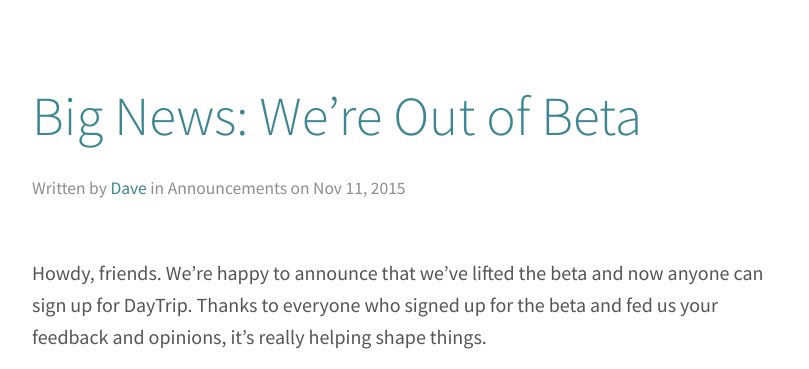
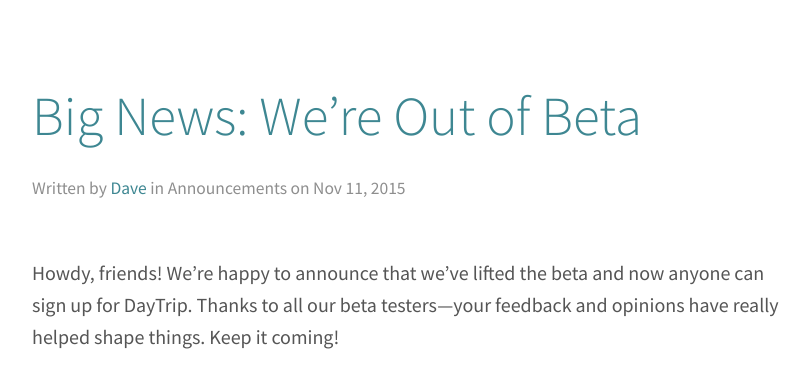
Before and after one commit to Paravel/DayTrip-Blog, a Jekyll site: the page built from _posts/2015-11-11-out-of-beta.markdown, in a window 1280 px wide and 900 px high, scrolled down 460 px, cut to the strip 0-369 px from the top of the window. Shown: the whole strip, without its empty margins (108-917 px from the left). Built offline with Jekyll 4.4.1, drawn with Linux system fonts in a browser that asks for light colours.

Commit message:
Text updates

```diff
--- a/_posts/2015-11-11-out-of-beta.markdown
+++ b/_posts/2015-11-11-out-of-beta.markdown
@@ -10,10 +10,10 @@
 
 ---
 
-Howdy, friends. We’re happy to announce that we’ve lifted the beta and now anyone can sign up for DayTrip. Thanks to everyone who signed up for the beta and fed us your feedback and opinions, it's really helping shape things.
+Howdy, friends! We’re happy to announce that we’ve lifted the beta and now anyone can sign up for DayTrip. Thanks to all our beta testers&mdash;your feedback and opinions have really helped shape things. Keep it coming!
 
 ![Exciting things are happening](https://dl.dropboxusercontent.com/u/3648990/gifs/excite.gif)
 
-We're excited for this next phase in growth for DayTrip. In fact, last week during our stealthy out-of-beta phase, our traffic more than doubled which means we now have hundreds of active users using the site.
+We’re excited for this next phase in growth for DayTrip. In fact, last week during our stealthy out-of-beta phase, our traffic more than doubled which means we now have hundreds of active users using the site.
 
-We're hard at work on some great new spots and features to make DayTrip even more useful as you explore the world around you. We're still Austin-only for right now, but feel free to [head over and sign up](https://godaytrip.com/users/sign_up).
+We’re hard at work on some great new spots and features to make DayTrip even more useful as you explore the world around you. We're still Austin-only for right now, but feel free to [head over and sign up](https://godaytrip.com/users/sign_up).
```
